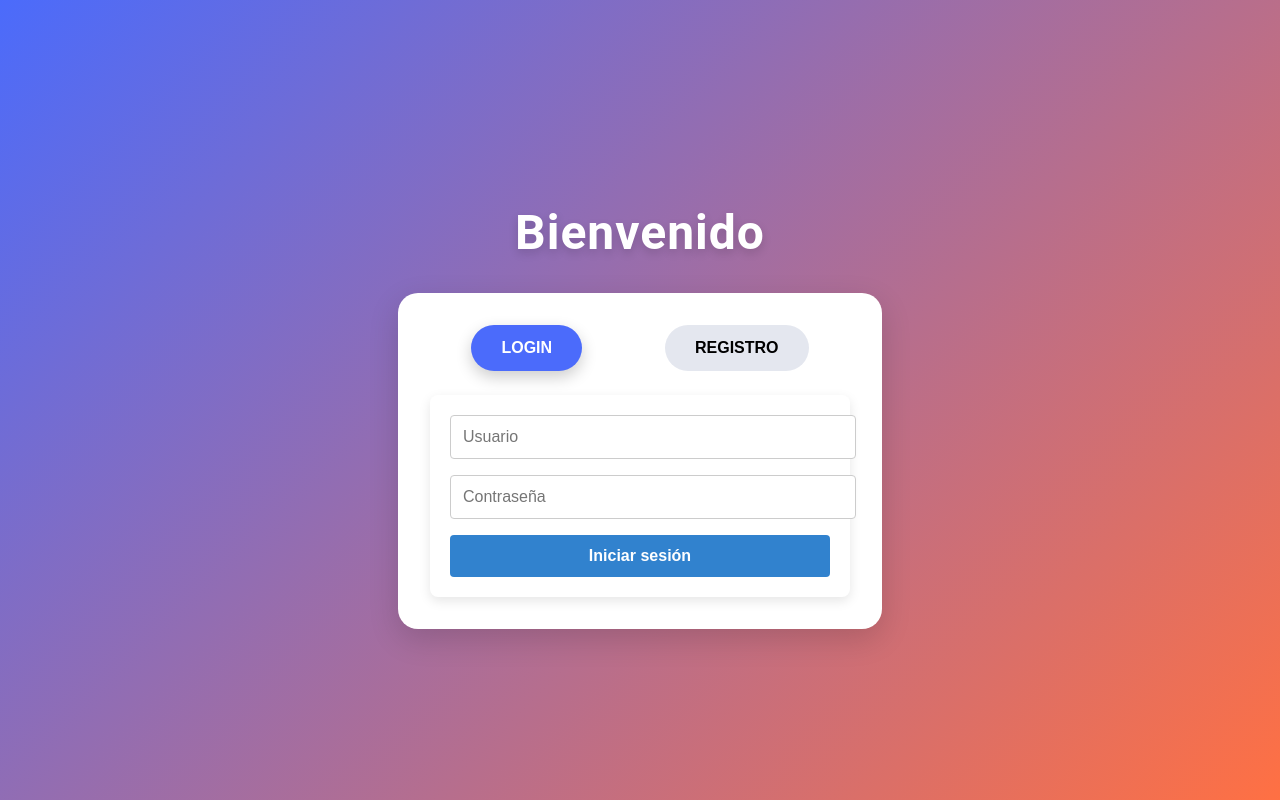
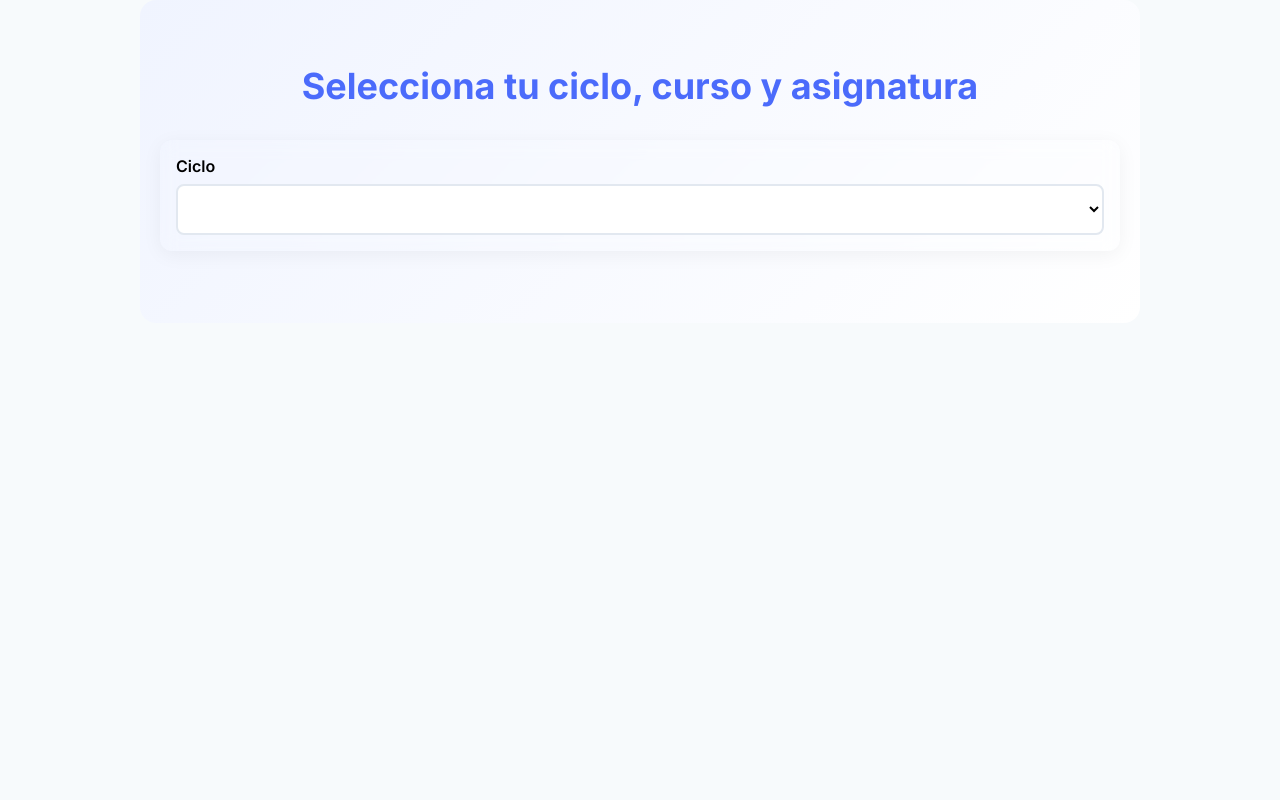
Before and after one commit to ManuelPulidoMEDAC/BBDD_Drive_medac, a Vue app in the folder b25_bbdd_drive/: page / in a window 1280 px wide. Built offline with nearby package versions, Linux system fonts and the light colour scheme.

Commit message:
CSS Mejorado fase 2

```diff
--- a/b25_bbdd_drive/src/Views/LandingPage.vue
+++ b/b25_bbdd_drive/src/Views/LandingPage.vue
@@ -157,114 +157,153 @@ async function loadRecursos () {
 // Cargar los ciclos al inicializar el componente
 loadCiclos()
 </script>
+<style scoped>
+@import url('https://fonts.googleapis.com/css2?family=Inter:wght@400;600;700&display=swap');
 
-<style scoped>
+:root {
+  --primary-color: #4F46E5;
+  --secondary-color: #6366F1;
+  --background-blur: rgba(255, 255, 255, 0.6);
+  --border-color: rgba(255, 255, 255, 0.3);
+  --text-color: #1f2937;
+  --shadow: 0 8px 24px rgba(0, 0, 0, 0.15);
+}
+
 .container {
+  font-family: 'Inter', sans-serif;
   display: flex;
   flex-direction: column;
   justify-content: center;
   align-items: center;
-  padding: 20px;
-  max-width: 900px;
+  padding: 40px 20px;
+  max-width: 960px;
   margin: 0 auto;
-  background-color: #f7fafc;
-  border-radius: 8px;
-  box-shadow: 0 4px 8px rgba(0, 0, 0, 0.1);
+  background: linear-gradient(135deg, #f0f4ff, #ffffff);
+  border-radius: 16px;
+  box-shadow: var(--shadow);
+  animation: fadeIn 1s ease;
+}
+
+@keyframes fadeIn {
+  from { opacity: 0; transform: translateY(20px); }
+  to { opacity: 1; transform: translateY(0); }
 }
 
 h1 {
   font-size: 36px;
-  color: #2d3748;
+  color: var(--primary-color);
   font-weight: 700;
-  margin-bottom: 24px;
+  margin-bottom: 32px;
   text-align: center;
-  font-family: 'Roboto', sans-serif;
+  position: relative;
+  z-index: 1;
 }
 
 .selectors {
   width: 100%;
-  margin-bottom: 24px;
+  margin-bottom: 32px;
+  display: grid;
+  grid-template-columns: repeat(auto-fit, minmax(280px, 1fr));
+  gap: 24px;
 }
 
 .dropdown {
-  margin-bottom: 20px;
+  backdrop-filter: blur(8px);
+  background: var(--background-blur);
+  border: 1px solid var(--border-color);
+  padding: 16px;
+  border-radius: 12px;
+  transition: transform 0.3s, box-shadow 0.3s;
+  box-shadow: 0 4px 20px rgba(0, 0, 0, 0.05);
+}
+
+.dropdown:hover {
+  transform: translateY(-4px);
+  box-shadow: var(--shadow);
 }
 
 label {
-  font-size: 18px;
-  color: #4a5568;
+  font-size: 16px;
+  color: var(--text-color);
   margin-bottom: 8px;
   font-weight: 600;
   display: block;
-  font-family: 'Roboto', sans-serif;
 }
 
 select {
   width: 100%;
   padding: 14px;
   font-size: 16px;
-  color: #2d3748;
+  color: var(--text-color);
   background-color: #fff;
   border: 2px solid #e2e8f0;
-  border-radius: 6px;
+  border-radius: 8px;
   transition: border-color 0.3s, box-shadow 0.3s;
-  box-shadow: inset 0 2px 4px rgba(0, 0, 0, 0.05);
-  font-family: 'Roboto', sans-serif;
 }
 
 select:focus {
-  border-color: #3182ce;
-  box-shadow: 0 0 0 2px rgba(49, 130, 206, 0.2);
+  border-color: var(--secondary-color);
+  box-shadow: 0 0 0 3px rgba(99, 102, 241, 0.3);
   outline: none;
 }
 
 .resources {
-  margin-top: 30px;
+  margin-top: 40px;
   width: 100%;
 }
 
 .resources h2 {
   font-size: 28px;
-  color: #2d3748;
-  margin-bottom: 16px;
-  font-family: 'Roboto', sans-serif;
-  font-weight: 600;
+  color: var(--primary-color);
+  margin-bottom: 24px;
+  font-weight: 700;
+  text-align: center;
+  position: relative;
+  z-index: 1;
 }
 
 .resources ul {
   list-style-type: none;
   padding: 0;
+  display: grid;
+  grid-template-columns: repeat(auto-fit, minmax(280px, 1fr));
+  gap: 20px;
 }
 
 .resources li {
-  background-color: #fff;
-  margin: 12px 0;
-  padding: 20px;
-  border-radius: 8px;
-  box-shadow: 0 4px 12px rgba(0, 0, 0, 0.05);
-  transition: transform 0.3s, box-shadow 0.3s;
+  background-color: rgba(255, 255, 255, 0.95);
+  padding: 24px;
+  border-radius: 16px;
+  box-shadow: var(--shadow);
+  transition: transform 0.3s ease, box-shadow 0.3s ease;
+  backdrop-filter: blur(4px);
+  animation: fadeInUp 0.8s ease;
+}
+
+@keyframes fadeInUp {
+  from { opacity: 0; transform: translateY(10px); }
+  to { opacity: 1; transform: translateY(0); }
 }
 
 .resources li:hover {
-  transform: translateY(-5px);
-  box-shadow: 0 6px 12px rgba(0, 0, 0, 0.1);
+  transform: scale(1.03);
+  box-shadow: 0 12px 30px rgba(0, 0, 0, 0.1);
 }
 
 .resources li div {
   font-size: 16px;
-  color: #4a5568;
-  font-family: 'Roboto', sans-serif;
+  color: var(--text-color);
 }
 
 .resources li strong {
   font-weight: 700;
   font-size: 18px;
-  color: #2b6cb0;
+  color: var(--primary-color);
 }
 
 .resources span {
   font-style: italic;
-  color: #718096;
+  color: #6b7280;
   margin-top: 5px;
   display: inline-block;
 }
@@ -273,14 +312,14 @@ select:focus {
   display: inline-block;
   margin-top: 12px;
   font-size: 16px;
-  color: #3182ce;
+  color: var(--secondary-color);
   text-decoration: none;
-  font-weight: 500;
+  font-weight: 600;
   transition: color 0.3s;
 }
 
 .resources a:hover {
-  color: #2b6cb0;
+  color: var(--primary-color);
   text-decoration: underline;
 }
 </style>
--- a/b25_bbdd_drive/src/Views/LoginPage.vue
+++ b/b25_bbdd_drive/src/Views/LoginPage.vue
@@ -39,17 +39,17 @@ import { useRouter } from 'vue-router'
 import LoginForm from '@/components/Auth/LoginForm.vue'
 import RegisterForm from '@/components/Auth/RegisterForm.vue'
 
-const activeTab = ref('login')  // Estado que mantiene la pestaña activa (Login o Registro)
+const activeTab = ref('login') // Estado que mantiene la pestaña activa (Login o Registro)
 
 const activeTabComponent = computed(() =>
   activeTab.value === 'login' ? LoginForm : RegisterForm
-)  // Computed property que cambia el componente mostrado según la pestaña activa
+) // Computed property que cambia el componente mostrado según la pestaña activa
 
-const router = useRouter()  // Instancia del enrutador de Vue para la navegación
+const router = useRouter() // Instancia del enrutador de Vue para la navegación
 
 // Función que maneja el éxito del login y redirige al usuario
 function handleLoginSuccess () {
-  router.push({ name: 'Landing' })  // Redirige al usuario a la página de aterrizaje tras un login exitoso
+  router.push({ name: 'Landing' }) // Redirige al usuario a la página de aterrizaje tras un login exitoso
 }
 
 // Función para aplicar clases dinámicas a los botones de las pestañas
@@ -66,7 +66,7 @@ function tabClass (tab) {
   margin: 0 auto;
   padding: 0 16px;
   min-height: 100vh;
-  background: linear-gradient(135deg, var(--primary-color), var(--secondary-color));
+  background: linear-gradient(135deg, #4b6bfb, #ff7043);
 }
 
 h1 {
@@ -122,7 +122,7 @@ h1 {
   padding: 14px 30px;
   border: none;
   background-color: #e4e7ef;
-  color: var(--dark-text);
+  color: #222;
   font-weight: 600;
   font-size: 16px;
   border-radius: 25px;
@@ -138,7 +138,7 @@ h1 {
 }
 
 .tab-button-active {
-  background-color: var(--primary-color);
+  background-color: #4b6bfb;
   color: white;
   box-shadow: 0 6px 16px rgba(0, 0, 0, 0.2);
 }
@@ -155,22 +155,22 @@ h1 {
 }
 
 .input:focus {
-  border-color: var(--primary-color);
+  border-color: #4b6bfb;
   outline: none;
   box-shadow: 0 0 12px rgba(75, 107, 251, 0.2);
 }
 
 .btn-primary {
-  background-color: var(--primary-color);
+  background-color: #4b6bfb;
   color: white;
   padding: 14px;
   font-size: 16px;
   font-weight: 600;
   border: none;
-  border-radius: 8px;
+  border-radius: 10px;
   cursor: pointer;
-  width: 100%;
-  transition: all 0.3s ease;
+  width: 90%;
+  transition: all 0.8s ease;
   box-shadow: 0 4px 12px rgba(0, 0, 0, 0.1);
 }
 
--- a/b25_bbdd_drive/src/components/Auth/LoginForm.vue
+++ b/b25_bbdd_drive/src/components/Auth/LoginForm.vue
@@ -58,6 +58,7 @@ function login () {
 .form-container {
   display: flex;
   flex-direction: column;
+  overflow: hidden;
   gap: 16px;
   max-width: 400px;
   margin: 0 auto;
@@ -69,9 +70,9 @@ function login () {
 
 .input {
   border: 1px solid #ccc;
-  border-radius: 4px;
+  border-radius: 10px;
   padding: 12px;
-  width: 100%;
+  width: 90%;
   font-size: 16px;
   color: #333;
   background-color: #fff;
@@ -81,6 +82,7 @@ function login () {
 .input:focus {
   border-color: #3182ce;
   outline: none;
+  overflow: hidden;
 }
 
 .btn-primary {
--- a/b25_bbdd_drive/src/components/Auth/RegisterForm.vue
+++ b/b25_bbdd_drive/src/components/Auth/RegisterForm.vue
@@ -39,9 +39,9 @@
 
 .input {
   border: 1px solid #ccc;
-  border-radius: 4px;
+  border-radius: 10px;
   padding: 12px;
-  width: 100%;
+  width: 90%;
   font-size: 16px;
   color: #333;
   background-color: #fff;
@@ -49,19 +49,19 @@
 }
 
 .input:focus {
-  border-color: #38a169;
+  border-color: #ff7043;
   outline: none;
 }
 
 .btn-primary {
-  background-color: #38a169;
+  background-color: #ff7043;
   color: white;
   font-weight: bold;
   padding: 12px;
-  border-radius: 4px;
+  border-radius: 10px;
   border: none;
   cursor: pointer;
-  width: 100%;
+  width: 95%;
   font-size: 16px;
   transition: background-color 0.3s;
 }
--- a/b25_bbdd_drive/src/router/index.js
+++ b/b25_bbdd_drive/src/router/index.js
@@ -3,8 +3,8 @@ import Login from '@/Views/LoginPage.vue'
 import Landing from '@/Views/LandingPage.vue'
 
 const routes = [
-  { path: '/', name: 'Login', component: Login },
-  { path: '/landing', name: 'Landing', component: Landing }
+  { path: '/', name: 'Landing', component: Landing },
+  { path: '/login', name: 'login', component: Login }
 ]
 
 const router = createRouter({
```
